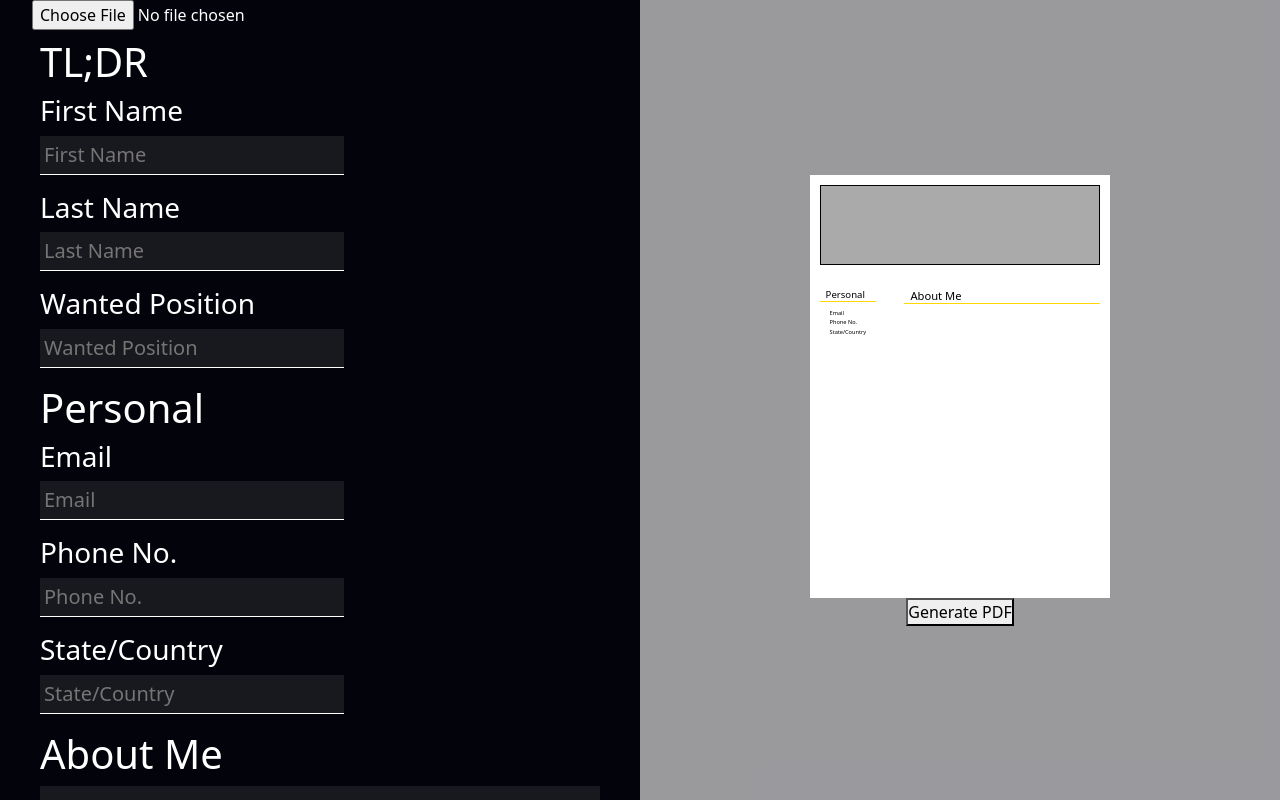
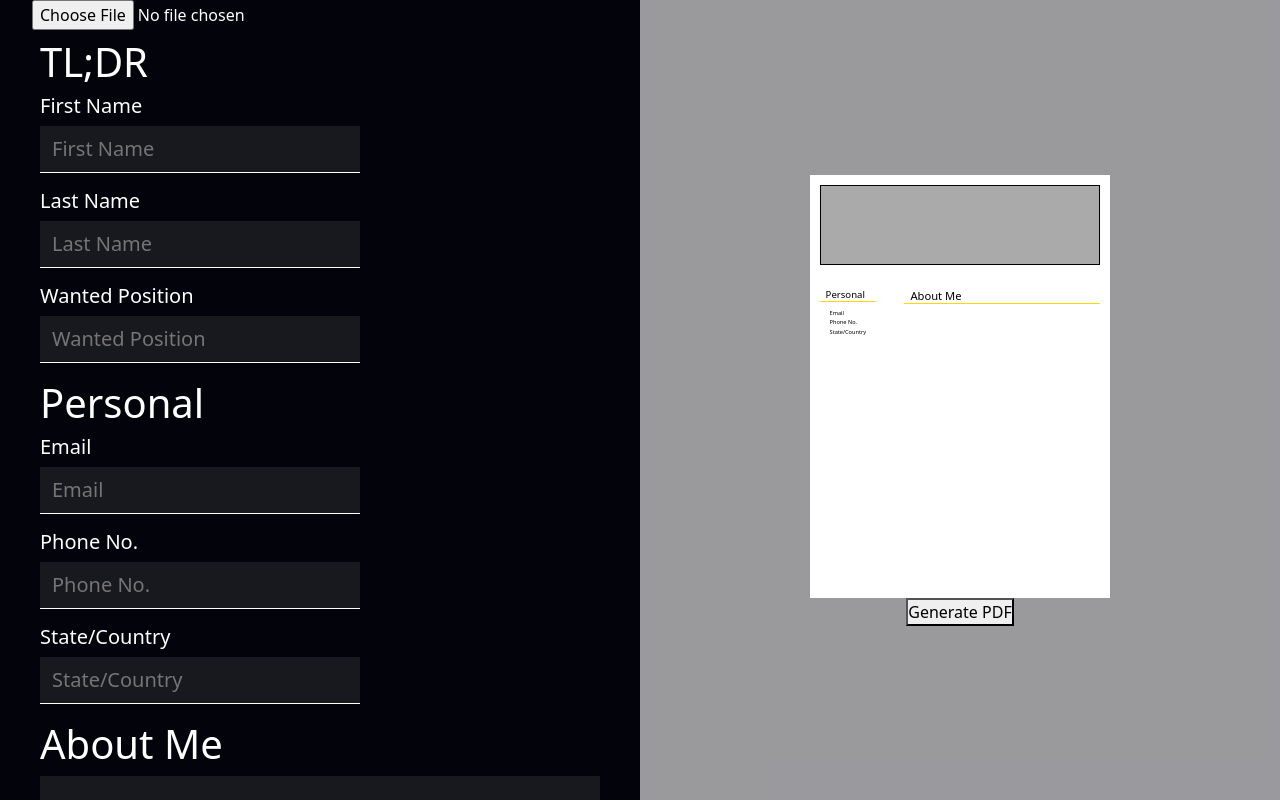
Before and after one commit to Tobshub/resume-builder, a React (Vite) app in the folder client/: page /builder in a window 1280 px wide. Built offline with nearby package versions, Linux system fonts and the light colour scheme.

Commit message:
remove bootstrap class on input

```diff
--- a/client/src/builder/fields/builder-field.tsx
+++ b/client/src/builder/fields/builder-field.tsx
@@ -28,7 +28,6 @@ export default function BuilderFieldForm({
       ) : null}
       {item.props.type === "short" ? (
         <input
-          className={csx("p-1")}
           type="text"
           placeholder={item.props.name}
           value={item.props.content}
@@ -36,7 +35,6 @@ export default function BuilderFieldForm({
         />
       ) : (
         <textarea
-          className={csx("p-1")}
           style={{ resize: "none" }}
           value={item.props.content}
           onChange={e => handleContentChange(e)}
@@ -101,7 +99,7 @@ function BuilderFieldFormHeadingComponent({
         alignItems: "center",
       }}
     >
-      <h3 className="font-3">{item.props.name}</h3>
+      <h3 className="fs-5">{item.props.name}</h3>
       {item.props.isEditable ? (
         <button
           className={csx("btn", "btn-outline-secondary")}
```
